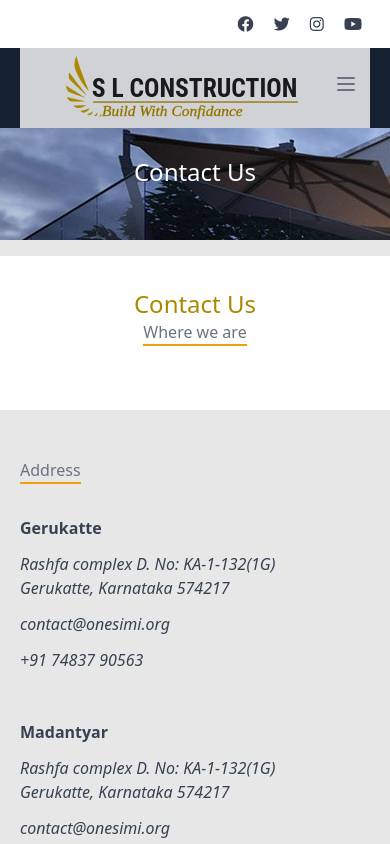
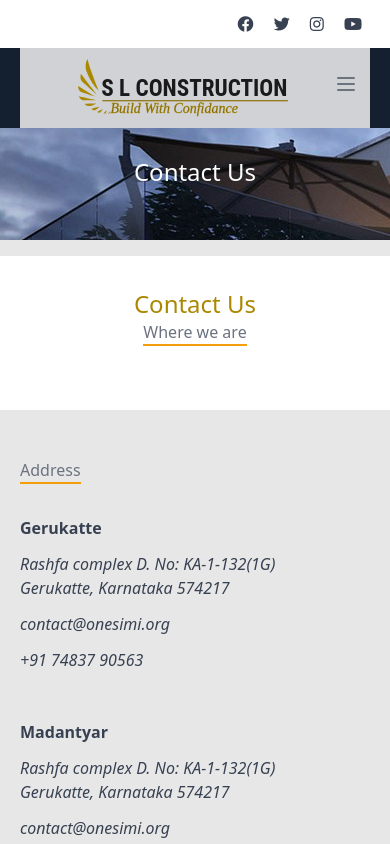
Before and after one commit to nmnandakishore/S-L-Construction-Website, a website built with Vite: page contact.html in a window 390 px wide. Shown: the top 844 px of the page. Built offline with nearby package versions, Linux system fonts and the light colour scheme.

Commit message:
logo fix attempt 1

```diff
--- a/contact.html
+++ b/contact.html
@@ -32,7 +32,7 @@
 						<div
 							class="logo-wrapper col-span-12 h-20 overflow-visible text-center md:text-left md:col-span-3 bg-white bg-opacity-80">
 							<a href="/"
-								class="logo inline-block bg-contain bg-no-repeat bg-left sm:bg-center w-2/3 md:w-full h-16 mt-2 ml-6 sm:ml-0"
+								class="logo inline-block bg-contain bg-no-repeat bg-left sm:bg-center w-3/5 md:w-full h-16 mt-2 ml-6 sm:ml-0"
 								style="background-image: url('/img/logo.svg');">
 								<!--<img class=" py-2 h-20 w-auto max-w-full relative inline-block" src="/img/logo.svg"
 									alt="">-->
```
